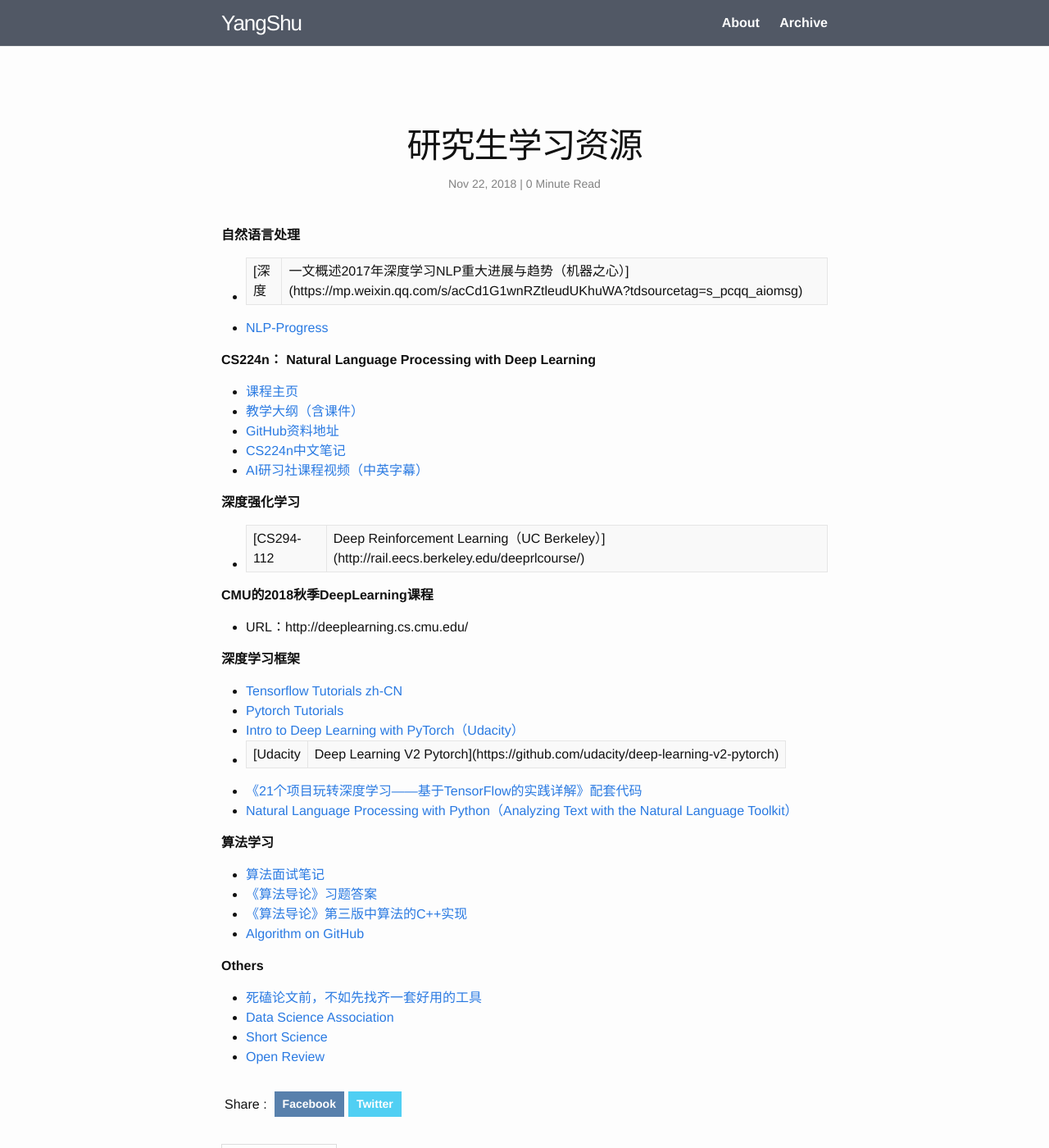
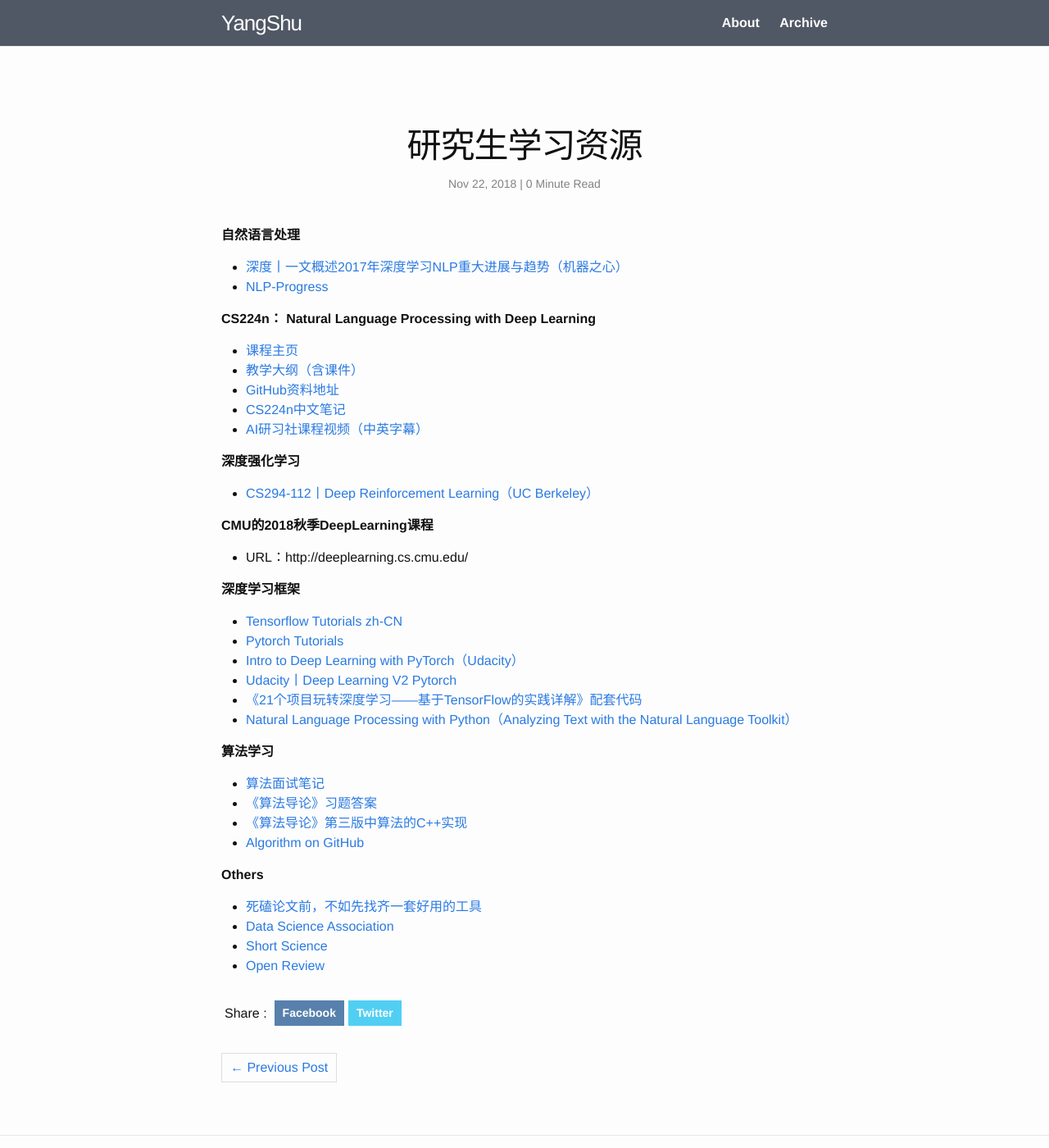
Before and after one commit to 201419/201419.github.io, a Jekyll site: the page built from _posts/2018-11-22-研究生学习资源.markdown, in a window 1280 px wide and 1400 px high. Shown: the whole window at 82% size. Built offline with Jekyll 4.4.1, drawn with Linux system fonts in a browser that asks for light colours.

Commit message:
update: |

```diff
--- a/_posts/2018-11-22-研究生学习资源.markdown
+++ b/_posts/2018-11-22-研究生学习资源.markdown
@@ -6,7 +6,7 @@ categories: NLP
 ---
 
 **自然语言处理**
-- [深度 | 一文概述2017年深度学习NLP重大进展与趋势（机器之心）](https://mp.weixin.qq.com/s/acCd1G1wnRZtleudUKhuWA?tdsourcetag=s_pcqq_aiomsg)
+- [深度丨一文概述2017年深度学习NLP重大进展与趋势（机器之心）](https://mp.weixin.qq.com/s/acCd1G1wnRZtleudUKhuWA?tdsourcetag=s_pcqq_aiomsg)
 - [NLP-Progress](https://github.com/sebastianruder/NLP-progress)
 
 **CS224n： Natural Language Processing with Deep Learning**
@@ -17,7 +17,7 @@ categories: NLP
 - [AI研习社课程视频（中英字幕）](http://www.mooc.ai/course/494)
 
 **深度强化学习**
-- [CS294-112 | Deep Reinforcement Learning（UC Berkeley）](http://rail.eecs.berkeley.edu/deeprlcourse/)
+- [CS294-112丨Deep Reinforcement Learning（UC Berkeley）](http://rail.eecs.berkeley.edu/deeprlcourse/)
 
 **CMU的2018秋季DeepLearning课程**
 - URL：http://deeplearning.cs.cmu.edu/
@@ -26,7 +26,7 @@ categories: NLP
 - [Tensorflow Tutorials zh-CN](https://tensorflow.google.cn/tutorials/?hl=zh-CN)
 - [Pytorch Tutorials](https://pytorch.org/tutorials/)
 - [Intro to Deep Learning with PyTorch（Udacity）](https://classroom.udacity.com/courses/ud188)
-- [Udacity | Deep Learning V2 Pytorch](https://github.com/udacity/deep-learning-v2-pytorch)
+- [Udacity丨Deep Learning V2 Pytorch](https://github.com/udacity/deep-learning-v2-pytorch)
 - [《21个项目玩转深度学习——基于TensorFlow的实践详解》配套代码](https://github.com/hzy46/Deep-Learning-21-Examples)
 - [Natural Language Processing with Python（Analyzing Text with the Natural Language Toolkit）](https://www.nltk.org/book/)
 
```
